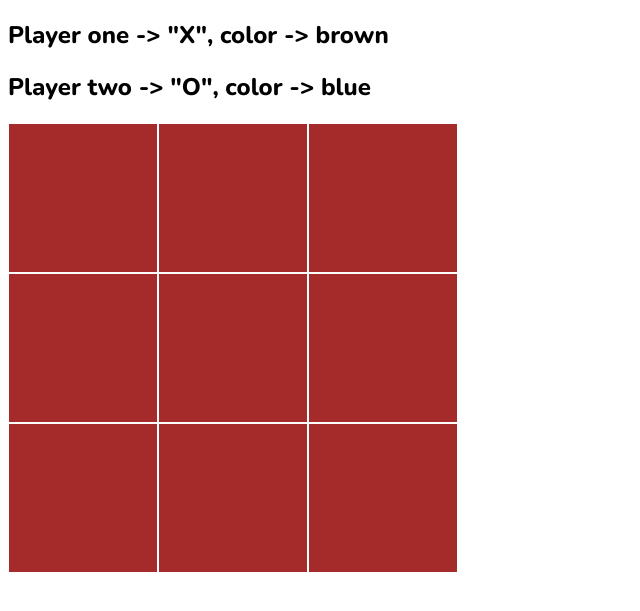
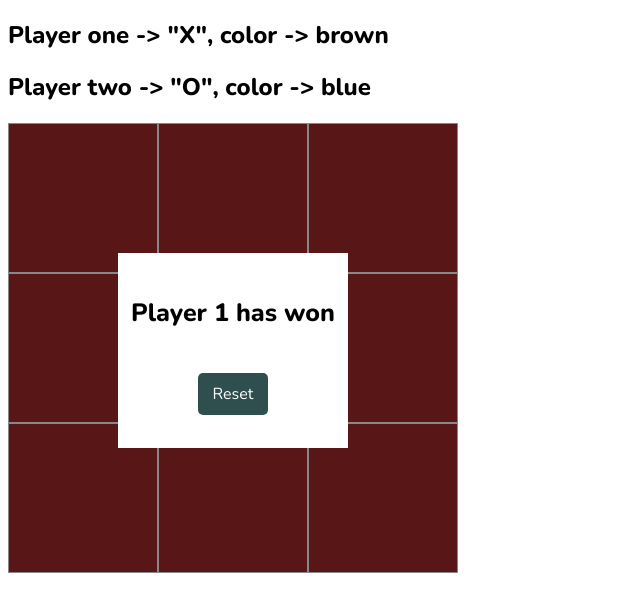
Before and after one commit to tirthajyoti-ghosh/tic-tac-toe-js, a plain HTML site: page index.html in a window 1280 px wide. Shown: the part 67-678 px from the top of the page, without its empty margins (0-640 px from the left). Drawn offline with nearby package versions, Linux system fonts and the light colour scheme.

Commit message:
add markup and styles for reset game modal

```diff
--- a/index.html
+++ b/index.html
@@ -15,6 +15,12 @@
   <div id="alert"></div>
 
   <div id="board" class="player-1">
+    <div id="reset">
+      <div id="modal">
+        <h3 id="player">Player 1 has won</h3>
+        <button id="reset-btn">Reset</button>
+      </div>
+    </div>
     <div class="cell"></div>
     <div class="cell"></div>
     <div class="cell"></div>
--- a/style.css
+++ b/style.css
@@ -10,6 +10,52 @@
   background-color: brown;
   width: 450px;
   flex-wrap: wrap;
+  position: relative;
+}
+
+#board #reset {
+  position: absolute;
+  top: 0;
+  bottom: 0;
+  left: 0;
+  right: 0;
+  background-color: rgba(0, 0, 0, 0.466);
+}
+
+#reset #modal {
+  height: 195px;
+  width: 230px;
+  text-align: center;
+  position: relative;
+  top: 130px;
+  left: 110px;
+  background-color: white;
+}
+
+#modal #player {
+  margin: 0;
+  padding: 43px 0;
+  font-size: 25px;
+}
+
+#modal #reset-btn {
+  background-color: darkslategray;
+  color: white;
+  padding: 10px 15px;
+  font-size: 16px;
+  border: none;
+  border-radius: 5px;
+  cursor: pointer;
+}
+
+#modal #reset-btn:focus,
+#modal #reset-btn:hover {
+  outline: none;
+  padding: 11px 16px;
+}
+
+#modal #reset-btn:active {
+  padding: 10px 15px;
 }
 
 #board.player-2 {
```
